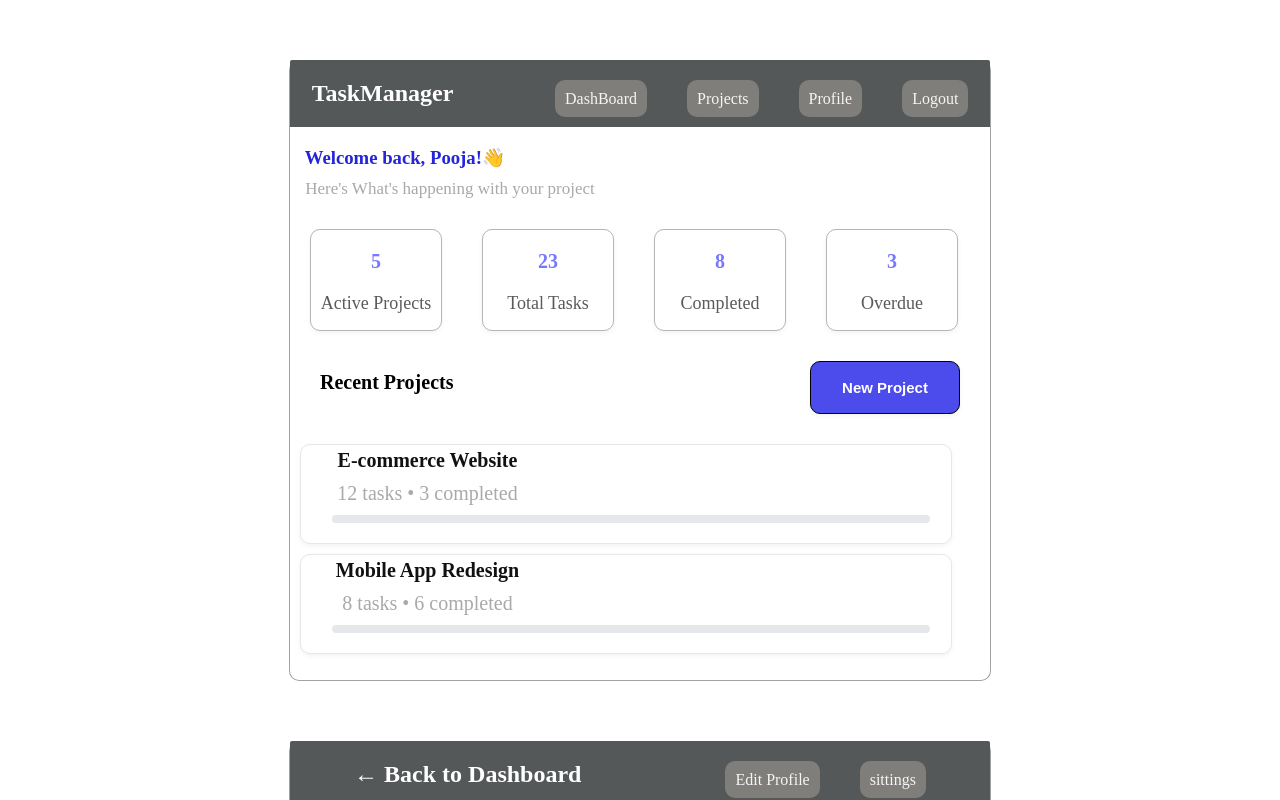
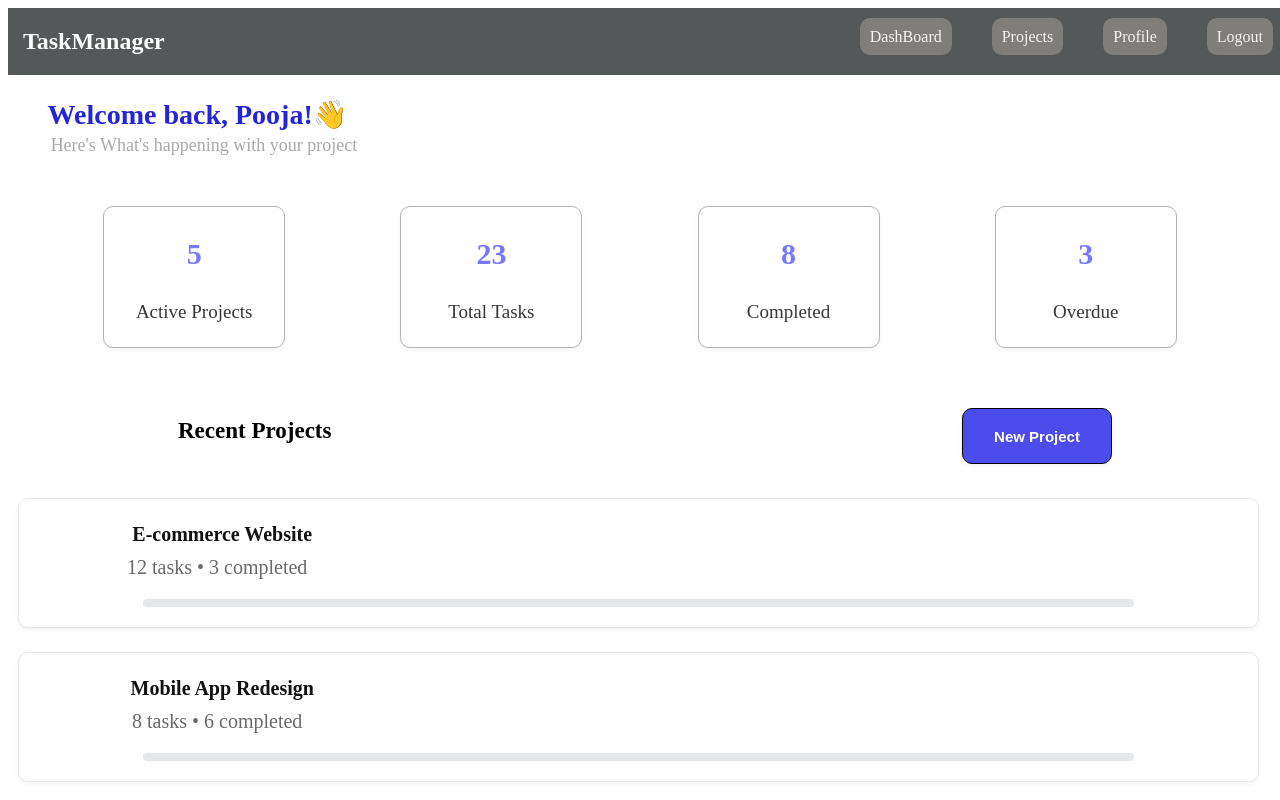
Before and after one commit to tech-blackboard/deployable-full-stack-app, a React (Create React App) app: page / in a window 1280 px wide. Shown: the top 800 px of the page. Built offline with nearby package versions, Linux system fonts and the light colour scheme.

Commit message:
dashboard user interface

```diff
--- a/src/Componenets.js/DashBoard.js
+++ b/src/Componenets.js/DashBoard.js
@@ -1,10 +1,9 @@
-// import { Link } from "react-router-dom";
 import './Dashboard.css';
 
 export default function DashBoard(){
     return(
-        <div id="main">
-            <div id="nav">
+        <div className="main">
+            <div className="nav">
                  <h2>TaskManager</h2>
             <nav>
                 <a href='/DashBoard'>DashBoard</a>
@@ -16,34 +15,36 @@ export default function DashBoard(){
             </div>
 
                 <h3>Welcome back, Pooja!👋</h3>
-                <p id="headp">Here's What's happening with your project </p>
-             <div id="body">
+                <p className="headp">Here's What's happening with your project </p>
 
-                <div><p style={{color:" rgba(120, 120, 254, 1)" ,fontSize:"20px",fontWeight:"bolder",fontFamily:"Times New Roman"}}>5</p>Active Projects</div>
+             <div className="body">
 
-                <div><p style={{color:" rgba(120, 120, 254, 1)" ,fontWeight:"bolder",fontSize:"20px",fontFamily:"Times New Roman"}}>23</p>Total Tasks</div>
+                <div><p style={{color:" rgba(120, 120, 254, 1)" ,fontSize:"30px",fontWeight:"bolder",fontFamily:"Times New Roman"}}>5</p>Active Projects</div>
 
-                <div> <p style={{color:" rgba(120, 120, 254, 1)" ,fontWeight:"bolder",fontSize:"20px",fontFamily:"Times New Roman"}}>8</p>Completed</div>
+                <div><p style={{color:" rgba(120, 120, 254, 1)" ,fontWeight:"bolder",fontSize:"30px",fontFamily:"Times New Roman"}}>23</p>Total Tasks</div>
 
-                <div><p style={{color:" rgba(120, 120, 254, 1)" ,fontSize:"20px",fontWeight:"bolder",fontFamily:"Times New Roman"}}>3</p>Overdue</div>
+                <div> <p style={{color:" rgba(120, 120, 254, 1)" ,fontWeight:"bolder",fontSize:"30px",fontFamily:"Times New Roman"}}>8</p>Completed</div>
+
+                <div><p style={{color:" rgba(120, 120, 254, 1)" ,fontSize:"30px",fontWeight:"bolder",fontFamily:"Times New Roman"}}>3</p>Overdue</div>
 
             </div>
             <div className="recentp">
-                <p id="recept">Recent Projects</p>
-                <button id="newp">New Project</button>
+                <p className="recent">Recent Projects</p>
+                <button className="newproject">New Project</button>
             </div>
-            <div id="web">
+            <div className="web">
                <h4>E-commerce Website</h4>
                <p>12 tasks • 3 completed</p>
-             <div id="progress-container">
-               <div id="progress-bar"  ></div>
+                 <div className="progress-container">
+                    <div className="progress-bar"  ></div>
                   </div>
             </div>
-            <div id="web">
+
+            <div className="web">
                <h4>Mobile App Redesign</h4>
                <p>8 tasks • 6 completed</p>
-             <div id="progress-container">
-               <div id="progress-bar"></div>
+                 <div className="progress-container">
+                    <div className="progress-bar"></div>
                   </div>
             </div>
         </div>
--- a/src/Componenets.js/Dashboard.css
+++ b/src/Componenets.js/Dashboard.css
@@ -1,65 +1,50 @@
-#main{
-    border-radius: 20px;
-    box-shadow: 3px 5px 4px rgba(rgb(74, 28, 224), rgb(9, 11, 9), rgb(48, 48, 199), alpha);
-    width: 700px;
-    height: 620px;
-    border: 1px solid rgb(162, 162, 163);
-    border-radius: 10px;
-    margin:auto;
-    cursor: pointer;
-    margin-top: 60px;
-    border-top: none;
-    background-color: white;
-
-}
-#nav{
+.nav{
     display:flex;
     justify-content:space-evenly;
     background-color: rgb(85, 88, 88);
     color:white;
-    border-top-right-radius: 2px;
-    border-top-left-radius: 2px;
+    position:fixed;
+    width:100%;
+    margin-top: 0 ;
+     margin-bottom: 0;
+}
+ nav{
+    margin-left: 50%;
+    margin-top: 20px;
+
 
  }
- nav{
-    margin-left: 40px;
-    margin-top: 30px;
-
+ .body{
+    display:flex;
+    margin-top: 50px;
+    justify-content:space-evenly;
  }
- #body{
-  display:flex;
-
- }
-#body div{
-    width: 130px;
-    height: 30px;
+.body div{
+    width: 180px;
+    height: 70px;
     border-radius: 10px;
     background-color:white;
-    color:rgb(91, 90, 90);
+    color:rgb(56, 55, 55);
     margin-left: 20px;
     margin-right: 20px;
     border: 1px solid rgb(182, 180, 180);
     padding-bottom: 70px;
     box-shadow:  0 2px 5px rgba(0,0,0,0.05);
-    font-size: large;
+    font-size: 19px;
+    cursor: pointer;
 }
-#body div:hover{
-     width: 130px;
-    height: 30px;
+.body div:hover{
+    width: 200px;
+    height: 80px;
     padding: 5px;
     border-radius: 10px;
-    background-color: rgb(223, 219, 254);
+    background-color: rgb(230, 223, 251);
     color:rgb(33, 33, 33);
-    margin-left: 20px;
-    margin-right: 20px;
     border: 1px solid rgb(178, 175, 175);
     padding-bottom:70px;
 
-   border-bottom: 30px;
-   font-size:larger;
 }
-
-/* a{
+a{
     width: 80px;
     height: 50px;
     padding: 10px;
@@ -68,41 +53,43 @@
     margin-left: 40px;
     color:whitesmoke;
     text-decoration: none;
-
-
-} */
-
+}
 h3{
     color: rgb(36, 36, 217);
-margin-top: 20px;
-margin-right: 470px;
-margin-bottom: 10px;
-margin-left: 0;
+    margin-right: 70%;
+    font-size: 28px;
+    font-weight: bold;
+    padding-top: 90px;
+    margin-bottom: 0;
 
 }
-#headp{
+.headp{
     color:darkgray;
     font-size: 17px; margin-top: 4px;
-margin-right: 380px;
-margin-bottom: 30px;
-margin-left: 0;
-
+    margin-right: 69%;
+    cursor: pointer;
+    font-size: 18px;
 }
 .recentp{
     display:flex;
     justify-content:space-between;
     margin-bottom: 20px;
+    margin-top: 30px;
+    margin-left: 160px;
+    margin-right: 130px;
+
 }
-#recept{
- margin-left: 20px;
+
+.recent{
+   margin-right: 90px;
    font-weight: bold;
- font-size: 20px;
+   font-size: 23px;
    padding: 10px;
    margin-top: 30px;
    margin-bottom: 20px;
 
 }
-#newp{
+.newproject{
    margin-right: 30px;
    font-weight: bold;
    font-size: 15px;
@@ -114,9 +101,10 @@ margin-left: 0;
    margin-bottom: 10px;
    color: white;
    box-shadow:  0 2px 5px rgba(0,0,0,0.05);
+   cursor: pointer;
 }
 
-#newp:hover{
+.newproject:hover{
    margin-right: 30px;
    font-weight: bold;
    font-size: 16px;
@@ -129,57 +117,49 @@ margin-left: 0;
    color: white;
    box-shadow:  0 2px 5px rgba(88, 170, 242, 0.05);
 }
-
-#web{
+.web{
    font-weight: bold;
    font-size: 20px;
    background-color: white;
    border: 1px solid #e5e7eb;
    border-radius: 10px;
- width:650px;
+   width:98%;
    box-shadow:  0 2px 5px rgba(0,0,0,0.05);
-
    color: rgb(18, 17, 17);
+   margin-left: 40%;
 }
 
-#web, h4{
- margin-top: 4px;
-margin-right: 407px;
+.web, h4{
+   margin-top: 24px;
+   margin-right: 68%;
    margin-bottom: 10px;
    margin-left: 10px;
 
-
-
 }
-
-#web p{
+.web p{
    margin-top: 4px;
-margin-right: 407px;
-margin-bottom: 10px;
-margin-left: 10px;
-
+   margin-right: 68%;
+   margin-bottom: 20px;
    font-weight: lighter;
- color: darkgray;
-
-
+   color: rgb(107, 104, 104);
 }
-
-#progress-container {
+.progress-container {
    background-color: #e5e7eb;  /* light gray */
    border-radius: 6px;
    height: 8px;
-  width: 100%;
+   width: 80%;
    overflow: hidden;
    margin-bottom: 20px;
-  width:92%;
-  margin-left: 31px;
+   margin-left: 10%;
+   cursor: pointer;
 
 }
 /* Blue progress */
-#progress-bar {
+.progress-bar {
    height: 100%;
    background-color: #4f6ef7; /* blue */
    border-radius: 6px;
    width: 0%; /* dynamic value */
    transition: width 0.4s ease;
+   margin-left: 10%;
 }
```
Lines whose indentation alone changed are shown as unchanged.
